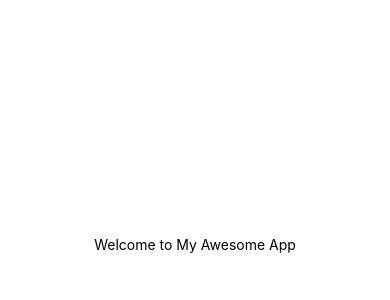
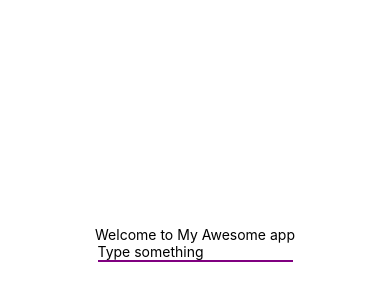
Before and after one commit to JinjingZhang1208/cs5520-sp24, a React Native app: screen / in a window 390 px wide. Shown: the part 178-478 px from the top of the page. Built offline with nearby package versions, Linux system fonts and the light colour scheme.

Commit message:
add a text input and state variable to control its value

```diff
--- a/App.js
+++ b/App.js
@@ -1,13 +1,28 @@
 import { StatusBar } from 'expo-status-bar'
-import { StyleSheet, Text, View } from 'react-native'
+import { StyleSheet,TextInput, View, text } from 'react-native'
 import Header from './components/Header';
+import { useState } from 'react';
 
 export default function App () {
+  const appName ='My Awesome app'
+  const [text, setText] = useState("")
+
+  // callback handler
+  function changeTextHandler(changedText) {
+    setText(changedText)
+  }
 
   return (
     <View style={styles.container}>
       <StatusBar style="auto" />
-      <Header name = 'My Awesome App' version={2}/>
+      <Header name = {appName} version={2} />
+      <TextInput
+        placeholder='Type something'
+        style={styles.input}
+        value={text}
+        onChangeText={changeTextHandler}
+        />
+
     </View>
   )
 }
@@ -18,5 +33,10 @@ const styles = StyleSheet.create({
     backgroundColor: 'white',
     alignItems: 'center',
     justifyContent: 'center'
+  },
+  input: {
+    borderBottomWidth: 2,
+    borderBottomColor: 'purple',
+    width: '50%',
   }
 })
--- a/components/Header.js
+++ b/components/Header.js
@@ -1,10 +1,10 @@
 import { StyleSheet, Text, View } from 'react-native'
 import React from 'react'
 
-export default function Header (props) {
+export default function Header ({name}) {
   return (
     <View>
-      <Text>Welcome to {props.name}</Text>
+      <Text>Welcome to {name}</Text>
     </View>
   )
 }
```
